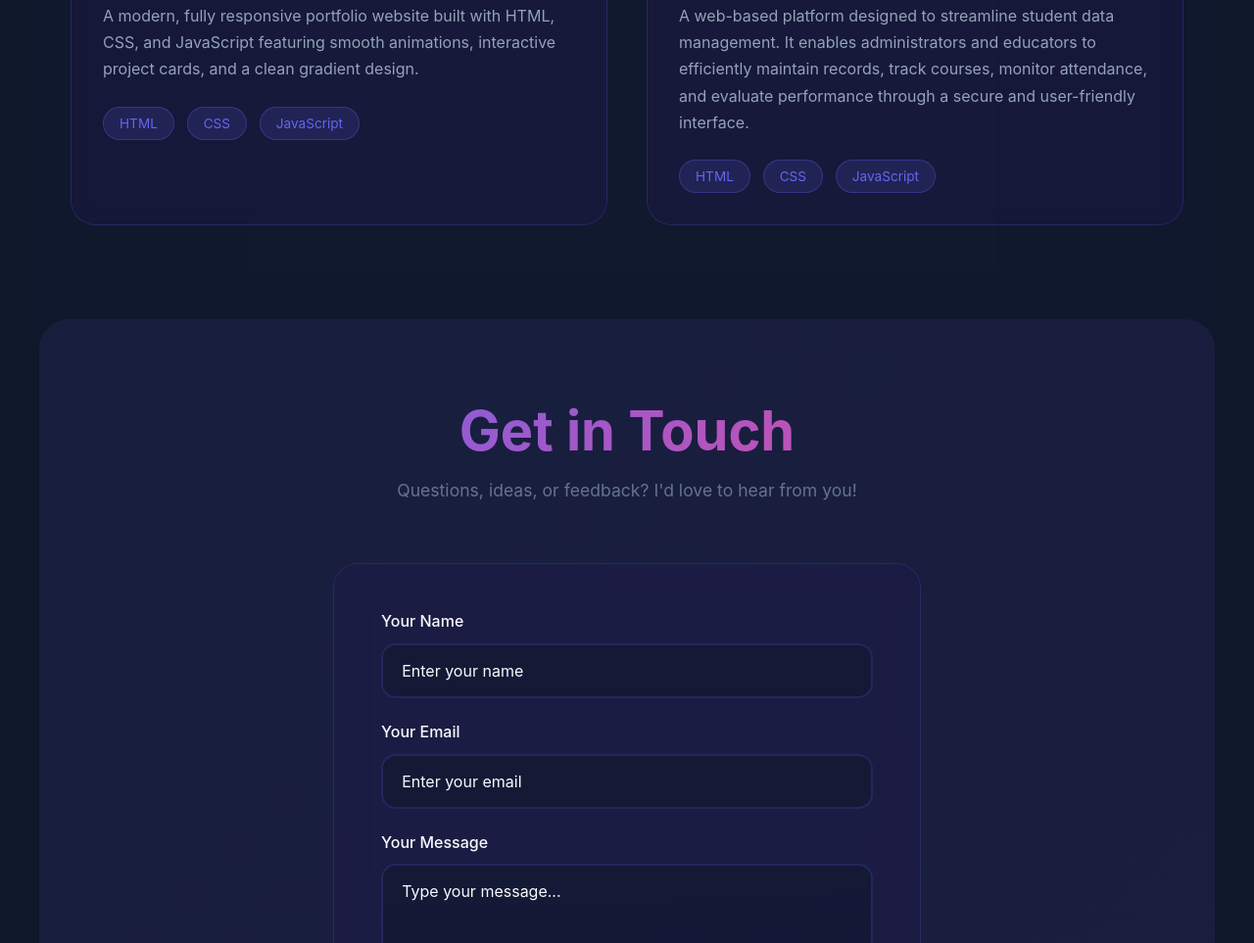
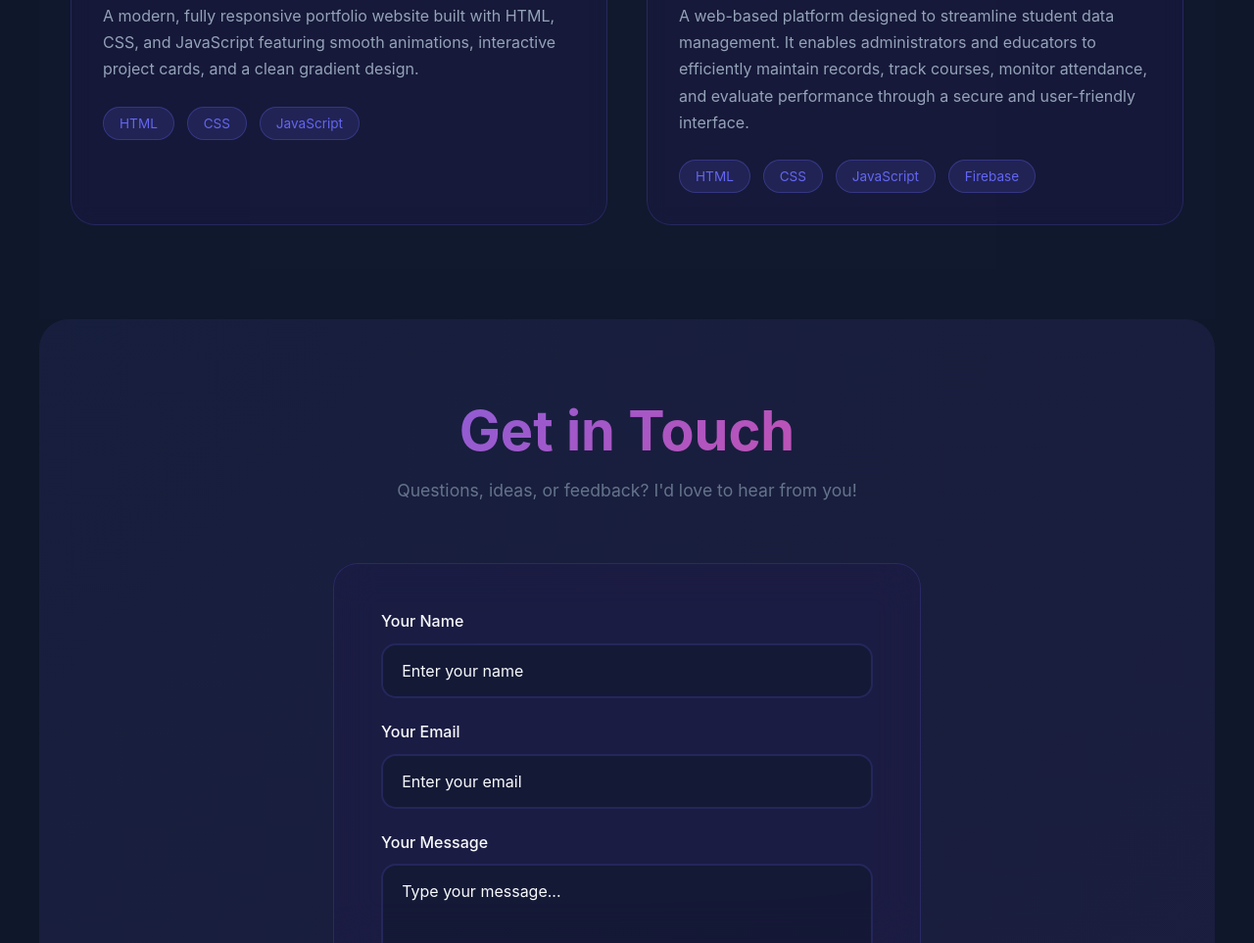
Before and after one commit to moeinrebar00/Moein___Mzuri-, a plain HTML site: page index.html in a window 1280 px wide. Shown: the part 2012-2975 px from the top of the page at 98% size. Drawn offline with Linux system fonts and the light colour scheme.

```diff
--- a/index.html
+++ b/index.html
@@ -632,6 +632,7 @@
                         <span class="tag">HTML</span>
                         <span class="tag">CSS</span>
                         <span class="tag">JavaScript</span>
+                        <span class="tag">Firebase</span>
                     </div>
                 </div>
             </div>
```
